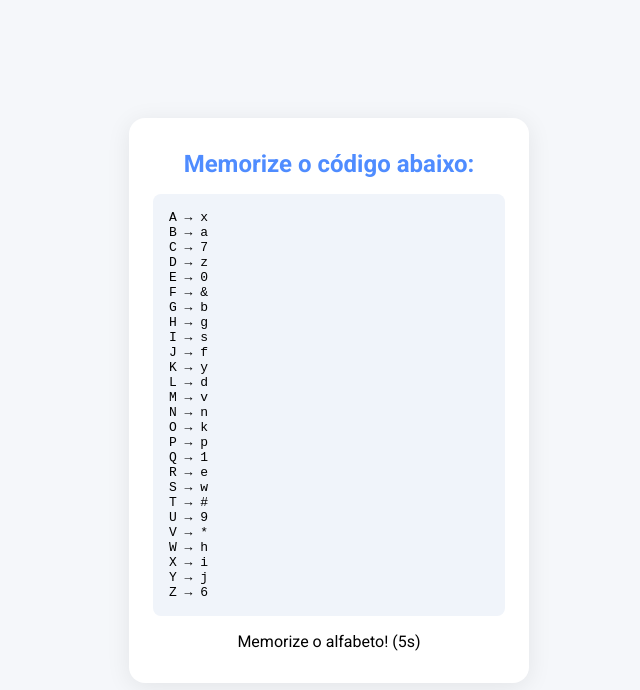
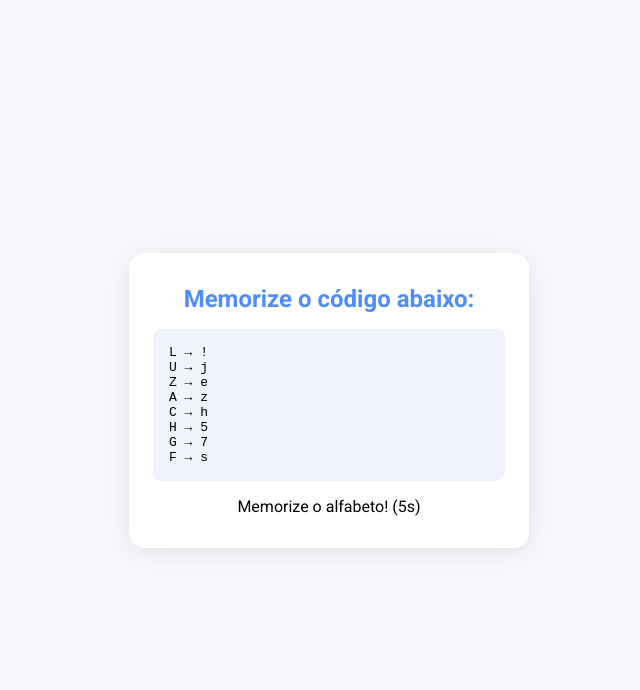
Before and after one commit to marcialps/gameisa, a plain HTML site: page index.html in a window 1280 px wide. Both pictures are taken after a click on the button "Jogar". Shown: the whole page, without its empty margins (311-951 px from the left). Drawn offline with Linux system fonts and the light colour scheme.

Commit message:
terceiro arquivo
alterado a quantidade do alfabeto criptografado exibido

```diff
--- a/index.html
+++ b/index.html
@@ -152,14 +152,21 @@
 
   <script>
     // Dados do jogo
-    function gerarAlfabetoCriptografia() {
+    function gerarAlfabetoCriptografia(frase) {
       const letras = 'ABCDEFGHIJKLMNOPQRSTUVWXYZ';
       const simbolos = 'abcdefghijklmnopqrstuvwxyz0123456789!@#$%&*';
       let pool = simbolos.split('');
       pool = pool.sort(() => Math.random() - 0.5); // embaralha
+      // Letras necessárias na frase
+      let letrasNecessarias = Array.from(new Set(frase.toUpperCase().replace(/[^A-Z]/g, '').split('')));
+      // Adiciona até 5 letras extras aleatórias
+      let extras = letras.split('').filter(l => !letrasNecessarias.includes(l));
+      extras = extras.sort(() => Math.random() - 0.5).slice(0, Math.min(5, extras.length));
+      let letrasAlfabeto = letrasNecessarias.concat(extras);
+      // Monta o alfabeto parcial
       const alfabeto = {};
-      for (let i = 0; i < letras.length; i++) {
-        alfabeto[letras[i]] = pool[i];
+      for (let i = 0; i < letrasAlfabeto.length; i++) {
+        alfabeto[letrasAlfabeto[i]] = pool[i];
       }
       return alfabeto;
     }
@@ -181,7 +188,8 @@
         'ISA', 'CASA', 'BOLA', 'GATO', 'LUZ', 'PAZ', 'SOL', 'DADO', 'FADA', 'RISO', 'VIDA', 'AMOR', 'LAGO', 'FARO', 'MESA'
       ];
       const frase = frasesPossiveis[Math.floor(Math.random() * frasesPossiveis.length)];
-      const codificada = criptografar(frase, gerarAlfabetoCriptografia());
+      const alfabeto = gerarAlfabetoCriptografia(frase);
+      const codificada = criptografar(frase, alfabeto);
       // Gera alternativas
       let alternativas = [frase];
       while (alternativas.length < 4) {
@@ -190,6 +198,7 @@
       }
       alternativas = alternativas.sort(() => Math.random() - 0.5);
       return {
+        alfabeto,
         frase,
         codificada,
         alternativas,
@@ -214,7 +223,7 @@
     function iniciarJogo() {
       desafioAtual = gerarDesafio();
       mostrarTela('tela-jogo');
-      document.getElementById('codigo-memorizacao').textContent = mostrarAlfabeto(gerarAlfabetoCriptografia());
+      document.getElementById('codigo-memorizacao').textContent = mostrarAlfabeto(desafioAtual.alfabeto);
       tempoRestante = config.tempoMemorizacao;
       atualizarContador('contador-memorizacao', tempoRestante, 'Memorize o alfabeto!');
       timer = setInterval(() => {
@@ -259,7 +268,7 @@
       const acertou = resposta === desafioAtual.frase;
       document.getElementById('resultado-titulo').textContent = acertou ? 'Parabéns, você acertou!' : 'Que pena, você errou!';
       document.getElementById('resposta-correta').innerHTML = `<b>Resposta correta:</b> ${desafioAtual.frase}`;
-      document.getElementById('resolucao').textContent = desafioAtual.resolucao + '\n\nAlfabeto utilizado:\n' + mostrarAlfabeto(gerarAlfabetoCriptografia());
+      document.getElementById('resolucao').textContent = desafioAtual.resolucao + '\n\nAlfabeto utilizado:\n' + mostrarAlfabeto(desafioAtual.alfabeto);
     }
 
     function abrirConfiguracoes() {
```
